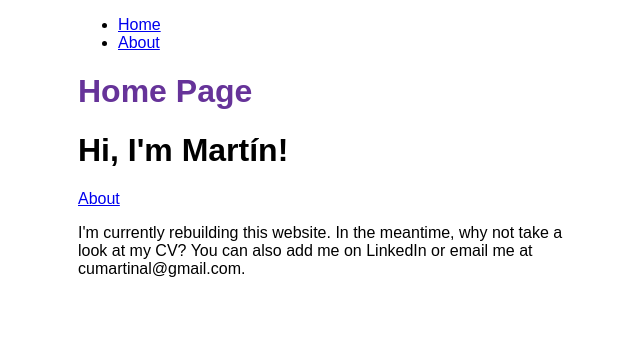
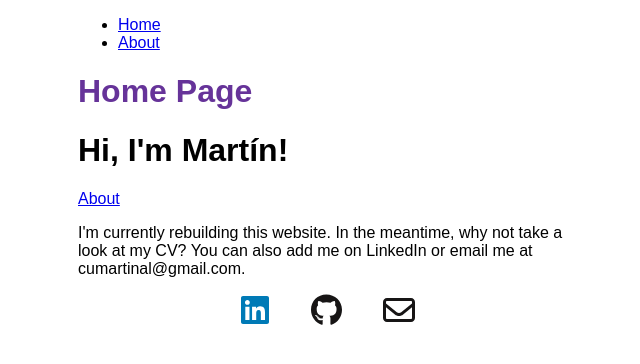
Before and after one commit to cumartinal/personal-website, a Gatsby site in the folder personal-website/: page / in a window 1280 px wide. Shown: the whole page, without its empty margins (312-952 px from the left). Built offline with nearby package versions, Linux system fonts and the light colour scheme; Gatsby itself is replaced by a stand-in of ours.

Commit message:
Create initial social media banner component

```diff
--- a/personal-website/package.json
+++ b/personal-website/package.json
@@ -15,6 +15,10 @@
     "clean": "gatsby clean"
   },
   "dependencies": {
+    "@fortawesome/free-brands-svg-icons": "^6.2.1",
+    "@fortawesome/free-regular-svg-icons": "^6.2.1",
+    "@fortawesome/free-solid-svg-icons": "^6.2.1",
+    "@fortawesome/react-fontawesome": "^0.2.0",
     "gatsby": "^5.0.0",
     "gatsby-plugin-image": "^3.0.0",
     "gatsby-plugin-sharp": "^5.0.0",
--- /dev/null
+++ b/personal-website/src/components/socialMediaBanner.js
@@ -0,0 +1,60 @@
+import * as React from "react";
+import { FontAwesomeIcon } from "@fortawesome/react-fontawesome";
+import { faGithub, faLinkedin } from "@fortawesome/free-brands-svg-icons";
+import { faEnvelope } from "@fortawesome/free-regular-svg-icons";
+import { isMobile } from "react-device-detect";
+import {
+  socialContainer,
+  socialLink,
+  linkedin,
+  github,
+  email,
+} from "./socialMediaBanner.module.css";
+
+const SocialMediaBanner = () => {
+  return (
+    <div class={socialContainer}>
+      <a
+        href="https://www.linkedin.com/in/cumartinal/"
+        target="_blank"
+        className={[socialLink, linkedin].join(" ")}
+      >
+        <FontAwesomeIcon icon={faLinkedin} size="2x" />
+      </a>
+      <a
+        href="https://github.com/cumartinal"
+        target="_blank"
+        className={[socialLink, github].join(" ")}
+      >
+        <FontAwesomeIcon icon={faGithub} size="2x" />
+      </a>
+      <EmailLink />
+    </div>
+  );
+};
+
+const EmailLink = () => {
+  if (isMobile) {
+    return (
+      <a
+        href="mailto:cumartinal@gmail.com"
+        className={[socialLink, email].join(" ")}
+      >
+        <FontAwesomeIcon icon={faEnvelope} size="2x" />
+      </a>
+    );
+  }
+  {
+    /*TODO: Make it click to copy on desktop */
+  }
+  return (
+    <a
+      href="mailto:cumartinal@gmail.com"
+      className={[socialLink, email].join(" ")}
+    >
+      <FontAwesomeIcon icon={faEnvelope} size="2x" />
+    </a>
+  );
+};
+
+export default SocialMediaBanner;
--- /dev/null
+++ b/personal-website/src/components/socialMediaBanner.module.css
@@ -0,0 +1,27 @@
+.socialContainer {
+  /* width: 80%; Needed for center if we already have text-align?*/
+  text-align: center;
+  margin: 0 auto;
+}
+
+a.socialLink {
+  margin: 0 1.3rem;
+  transition: transform 250ms;
+  display: inline-block;
+}
+
+a.socialLink:hover {
+  /* TODO: Think of what to do */
+}
+
+a.github {
+  color: #171515;
+}
+
+a.linkedin {
+  color: #007ab6;
+}
+
+a.email {
+  color: #171515;
+}
--- a/personal-website/src/pages/index.js
+++ b/personal-website/src/pages/index.js
@@ -2,10 +2,12 @@
 import * as React from "react";
 import { Link } from "gatsby";
 import HeroNavbar from "../components/heroNavbar";
+import SocialMediaBanner from "../components/socialMediaBanner";
 
 // Step 2: Define your component
 const IndexPage = () => {
   return (
+    <div>
       <HeroNavbar pageTitle="Home Page">
         <h1>Hi, I'm Martín!</h1>
         <Link to="/about">About</Link>
@@ -15,6 +17,8 @@ const IndexPage = () => {
           cumartinal@gmail.com.
         </p>
       </HeroNavbar>
+      <SocialMediaBanner />
+    </div>
   );
 };
 
```
Also changed, not shown: 1 other file. Lines whose indentation alone changed are shown as unchanged.
